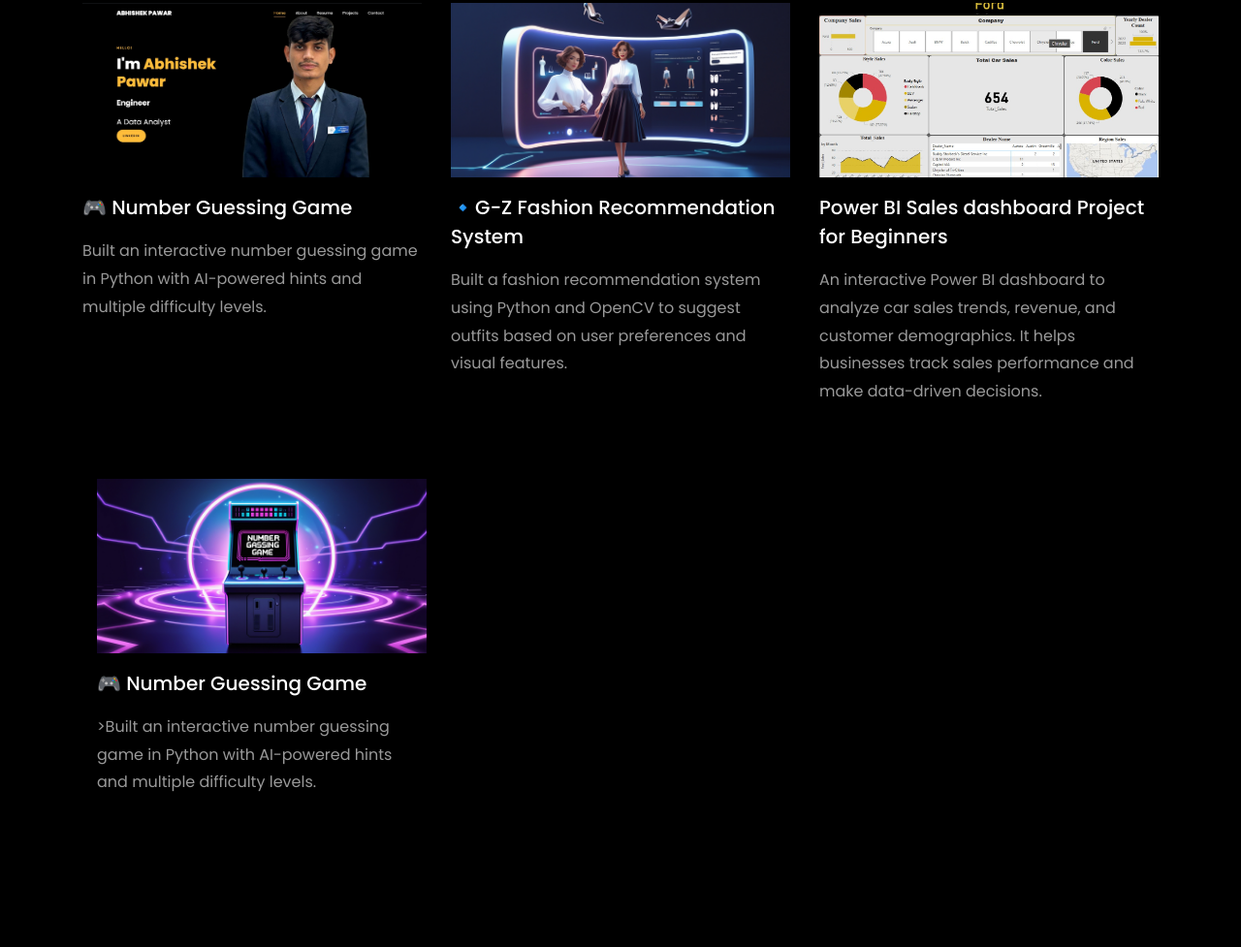
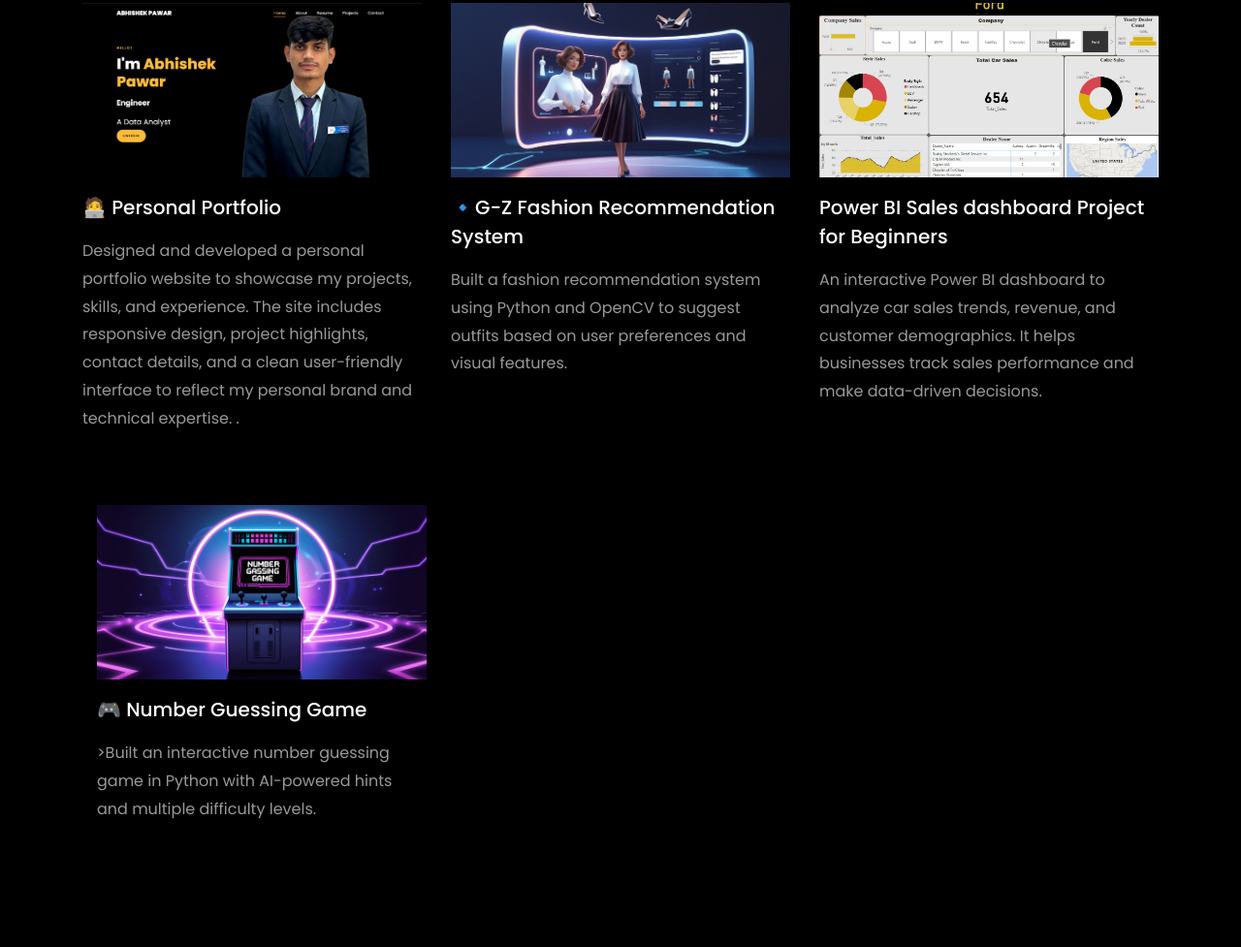
Before and after one commit to Abhishekpawar16/Abhishek-Portfolio, a plain HTML site: page index.html in a window 1280 px wide. Shown: the part 2877-3854 px from the top of the page at 97% size. Drawn offline with Linux system fonts and the light colour scheme; files whose address does not match are found by name.

Commit message:
Update index.html

```diff
--- a/index.html
+++ b/index.html
@@ -408,8 +408,10 @@
               </a>
               <div class="text mt-3 float-right d-block">
 
-                <h3 class="heading"><a href="https://github.com/Abhishekpawar16/number-guessing-game">🎮 Number Guessing Game</a></h3>
-                <p>Built an interactive number guessing game in Python with AI-powered hints and multiple difficulty levels.</p>
+                <h3 class="heading"><a href="https://github.com/Abhishekpawar16/number-guessing-game">🧑‍💻 Personal Portfolio</a></h3>
+                <p>Designed and developed a personal portfolio website to showcase my projects, skills, and experience. The site includes responsive design, project highlights, contact details, and a clean user-friendly interface to reflect my personal brand and technical expertise.
+
+.</p>
               </div>
             </div>
           </div>
```
